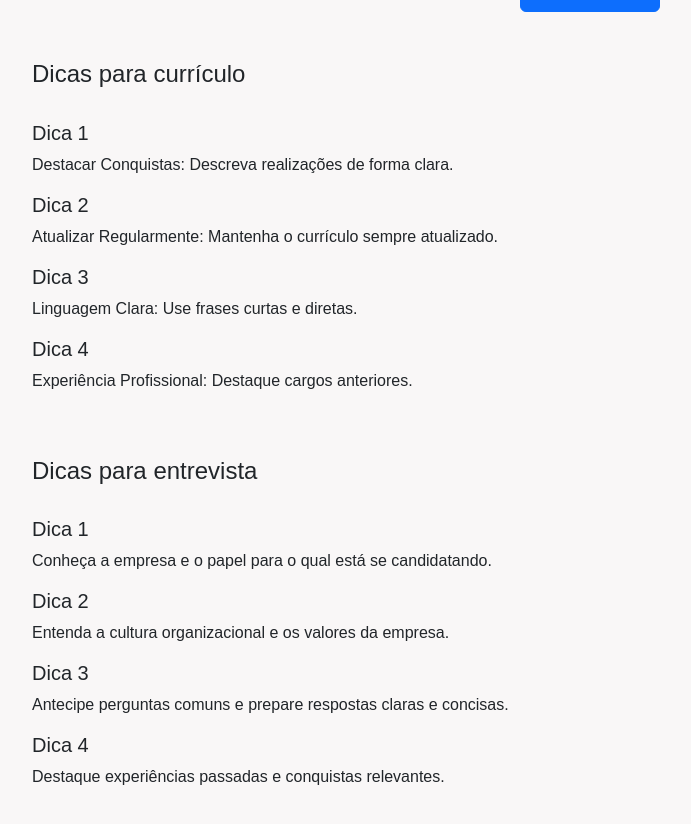
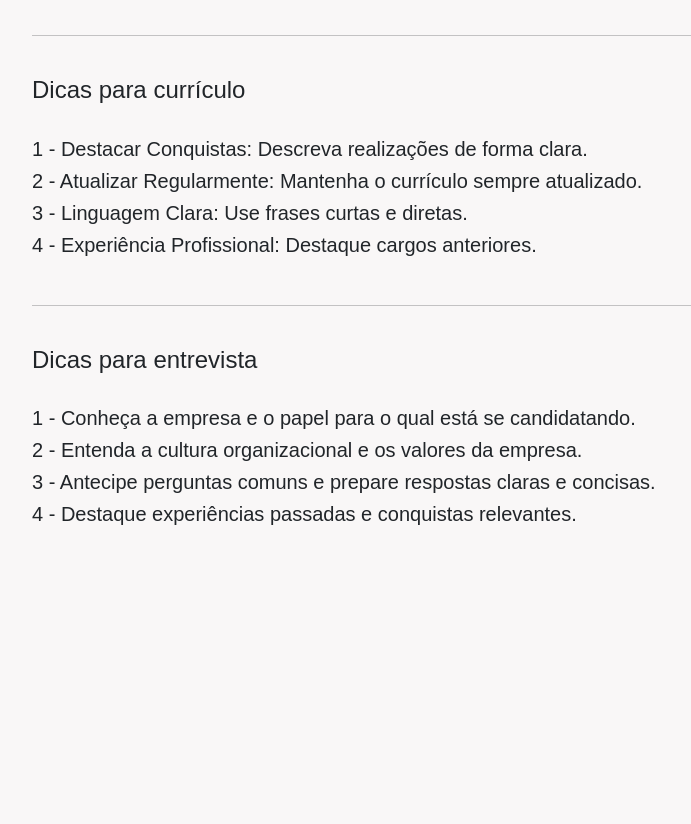
Before and after one commit to arthurmichaltchuk/univagas, a React (Create React App) app: page /dicas in a window 1280 px wide. Shown: the part 744-1568 px from the top of the page, without its empty margins (50-741 px from the left). After the commit the page ends 1302 px from the top, so only its background shows below. Built offline with nearby package versions, Linux system fonts and the light colour scheme; the HTML template or start-up script is replaced by a standard one.

Commit message:
Alterações na tela de dicas

```diff
--- a/src/componentes/dicas.jsx
+++ b/src/componentes/dicas.jsx
@@ -33,7 +33,6 @@ const App = () => {
         </div>
 
 
-        <hr />
 
         <div className='downloadcv'>
           <h4>Exemplo de currículo</h4>
@@ -46,34 +45,27 @@ const App = () => {
         </Button>
       </div>
 
-          <br /><br />
+      <br /><hr /><br />
 
       <div className='dicascv'>
         <h4>Dicas para currículo</h4>
         <br />
-          <h5>Dica 1</h5>
-          <p>Destacar Conquistas: Descreva realizações de forma clara.</p>
-          <h5>Dica 2</h5>
-          <p>Atualizar Regularmente: Mantenha o currículo sempre atualizado.</p>
-          <h5>Dica 3</h5>
-          <p>Linguagem Clara: Use frases curtas e diretas.</p>
-          <h5>Dica 4</h5>
-          <p>Experiência Profissional: Destaque cargos anteriores.</p>
+        <h5>1 - Destacar Conquistas: Descreva realizações de forma clara.</h5>
+        <h5>2 - Atualizar Regularmente: Mantenha o currículo sempre atualizado.</h5>
+        <h5>3 - Linguagem Clara: Use frases curtas e diretas.</h5>
+        <h5>4 - Experiência Profissional: Destaque cargos anteriores.</h5>
       </div>
       <br />
+      <hr />
       <br />
 
       <div className='dicasent'>
         <h4>Dicas para entrevista</h4>
         <br />
-          <h5>Dica 1</h5>
-          <p>Conheça a empresa e o papel para o qual está se candidatando.</p>
-          <h5>Dica 2</h5>
-          <p>Entenda a cultura organizacional e os valores da empresa.</p>
-          <h5>Dica 3</h5>
-          <p>Antecipe perguntas comuns e prepare respostas claras e concisas.</p>
-          <h5>Dica 4</h5>
-          <p>Destaque experiências passadas e conquistas relevantes.</p>
+        <h5>1 - Conheça a empresa e o papel para o qual está se candidatando.</h5>
+        <h5>2 - Entenda a cultura organizacional e os valores da empresa.</h5>
+        <h5>3 - Antecipe perguntas comuns e prepare respostas claras e concisas.</h5>
+        <h5>4 - Destaque experiências passadas e conquistas relevantes.</h5>
       </div>
       <br />
 
--- a/src/componentes/mentorias.jsx
+++ b/src/componentes/mentorias.jsx
@@ -1,6 +1,6 @@
 export default function Mentorias() {
   return (
-    <div>
+    <div className="container">
       <h1 id="text-mentoria">Escolha seu plano de preços</h1>
       <div className="header-mentoria">
         <div id="subtitle-mentoria">
```
Lines whose indentation alone changed are shown as unchanged.
